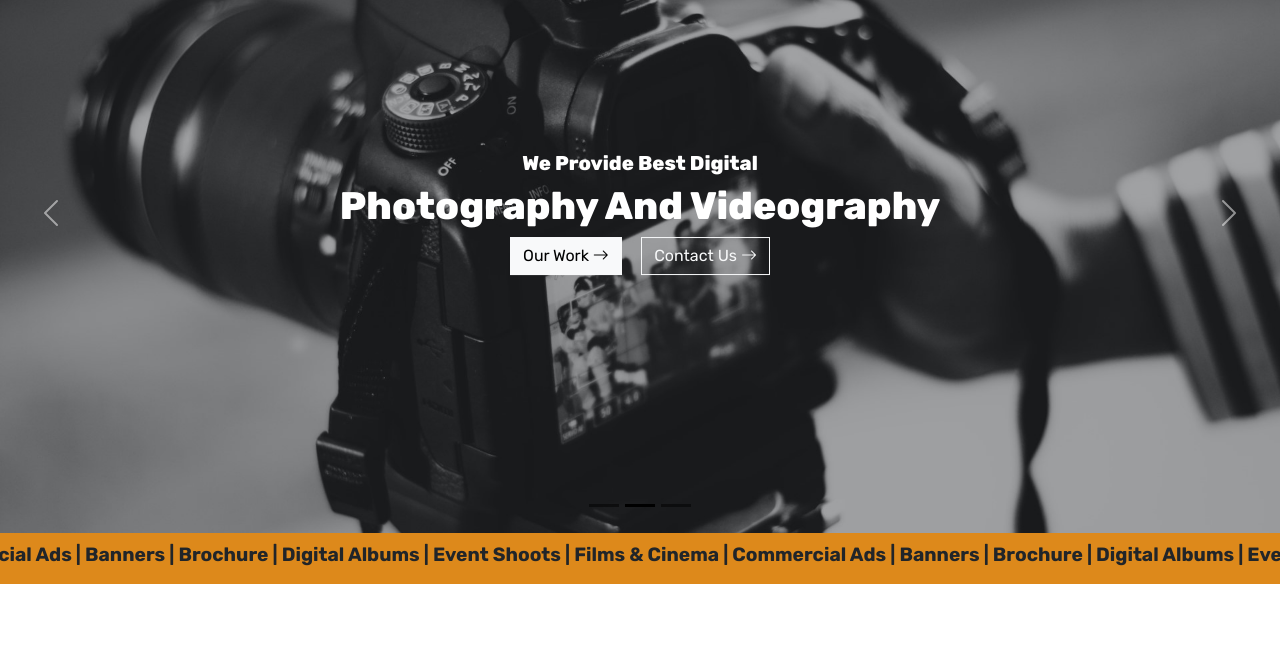
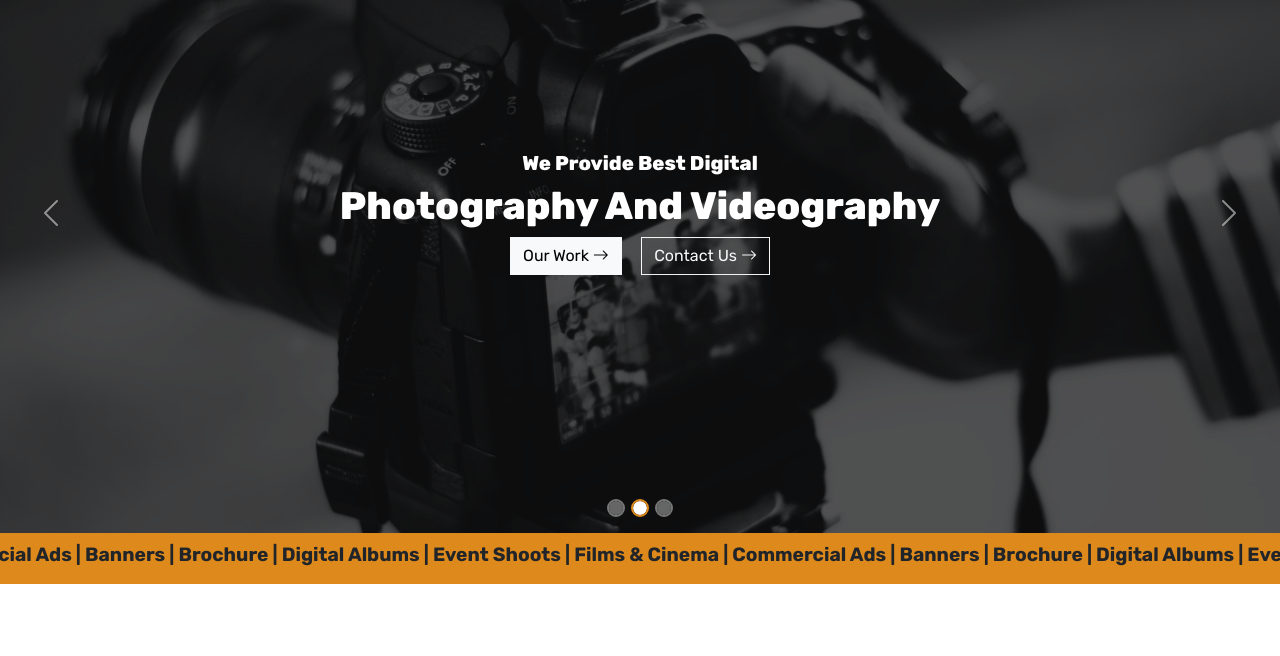
Before and after one commit to ShubhamSingh1112/primal_studios, a plain HTML site: page index.html in a window 1280 px wide. Shown: the part 107-763 px from the top of the page. Drawn offline with nearby package versions, Linux system fonts and the light colour scheme; some packages are replaced by stand-ins of ours; files that its build step writes are made by us from their sources; a script that the page names is missing.

Commit message:
Adding Carousel Animation

```diff
--- a/css/style.sass
+++ b/css/style.sass
@@ -140,17 +140,54 @@ header.navbar-scroller.scrolled
         max-height: 100vh
         .carousel-item
             img
+                filter: brightness(0.5)
                 aspect-ratio: 16/8
                 object-fit: cover
                 object-position: center
             .carousel-caption
                 bottom: 50%
                 transform: translateY(50%)
+                .sub-intro, .mid, .cta
+                    overflow: hidden
                 h2, h5
                     color: var(--light)
+                h5
+                    transform: translateY(3rem)
+                    transition: transform 0.5s ease-in-out
+                    overflow: hidden
+                h2
+                    transform: translateY(5.2rem)
+                    transition: transform 1s ease-in-out
+                    overflow: hidden
+                a
+                    transform: translateY(2.5rem)
+                    transition: transform 1.2s ease-in-out
+                    overflow: hidden
+        .carousel-item.active
+            .carousel-caption
+                h1
+                    transition-delay: 0s ease-in-out
+
+                h5
+                    transition-delay: 0.5s ease-in-out
+
+                a
+                    transition-delay: 1s ease-in-out
+
+                h5, h2, a
+                    transform: translateY(0)
         .carousel-control-prev, .carousel-control-next
             width: 8%
             filter: invert(1)
+        .carousel-indicators [data-bs-target]
+            background-color: #e0e0e0d5
+            width: 14px
+            height: 14px
+            border-radius: 50%
+            border: 2px solid #e0e0e0
+            &.active, &:hover
+                background-color: white
+                border-color: var(--color1)
 
 @keyframes marquee
     0%
```
